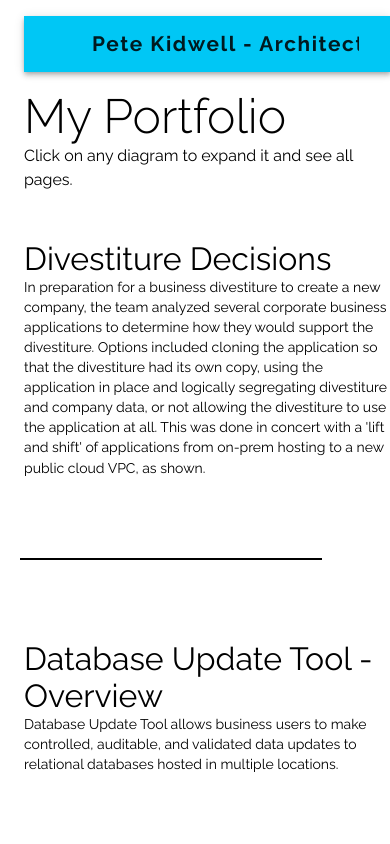
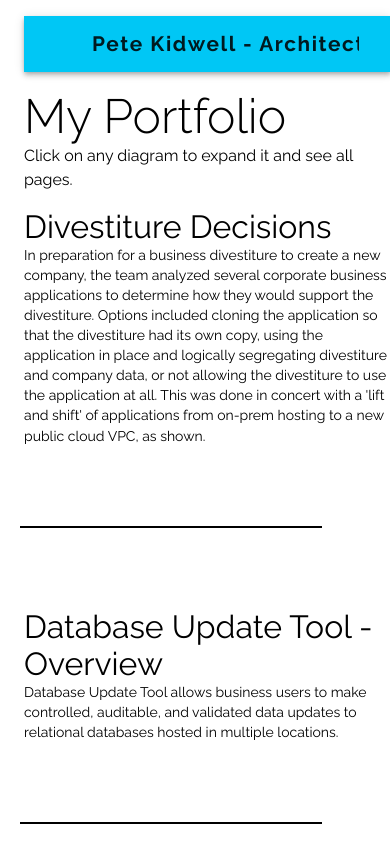
Before and after one commit to peterpk/pkim-next, a Next.js app: page /Portfolio in a window 390 px wide. Shown: the top 844 px of the page. Built offline with nearby package versions, Linux system fonts and the light colour scheme; some icons are missing; what @mui/material-nextjs would draw is missing.

Commit message:
responsive spacing on portfolio page

```diff
--- a/app/Portfolio/page.js
+++ b/app/Portfolio/page.js
@@ -30,11 +30,23 @@ function Portfolio() {
         }
     }, [] );
 
+    let gridSpace = {
+        "paddingTop": {
+            "xs": "1rem",
+            "md": "2rem",
+            "lg": "3rem"
+        },
+        "marginLeft": {
+            "md": "1rem",
+            "lg": "3rem"
+        }
+    };
+
     return (
         <Box>
             <Typography variant="h1" component="h1">My Portfolio</Typography>
             <Typography variant="body1" component="p">Click on any diagram to expand it and see all pages.</Typography>
-            <Grid container rowSpacing={10} columnSpacing={2} sx={{paddingTop: "3em"}}>
+            <Grid container rowSpacing={10} columnSpacing={2} sx={gridSpace}>
                 { portList["files"].map( x => (
                     <PortfolioRow key={x.fname} rowKey={x.fname} item={x} />
                 ))
```
